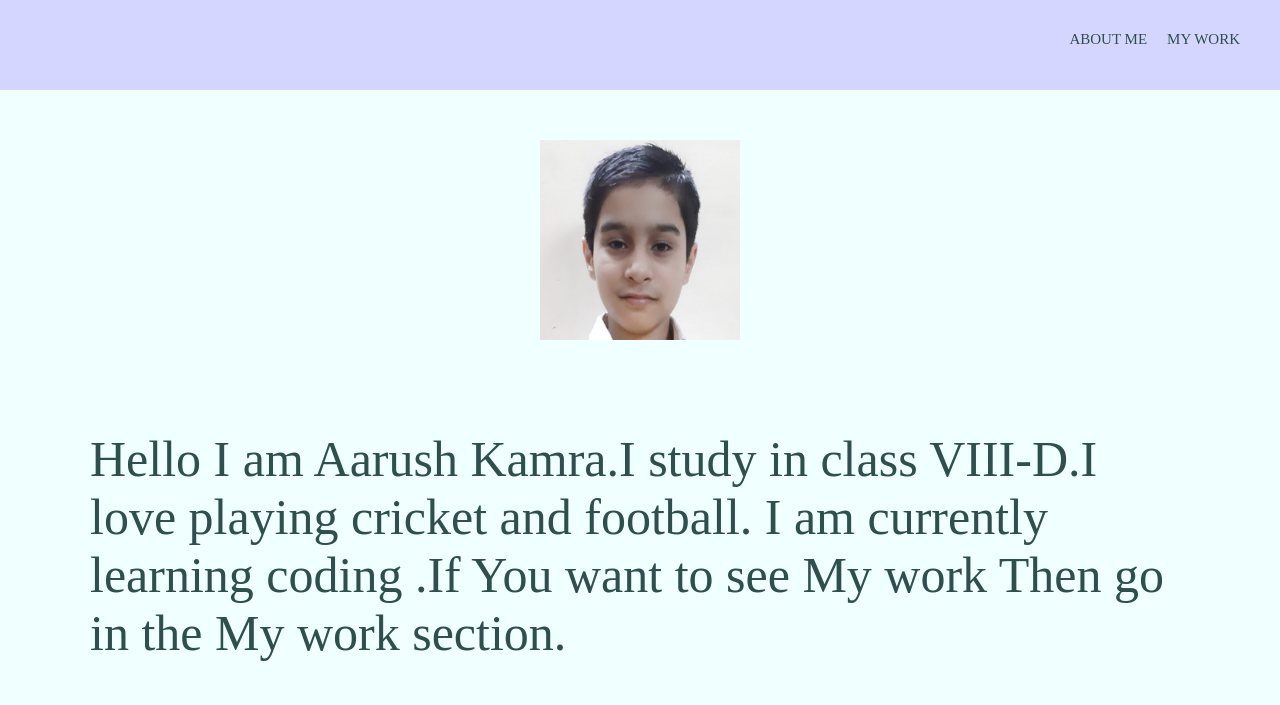
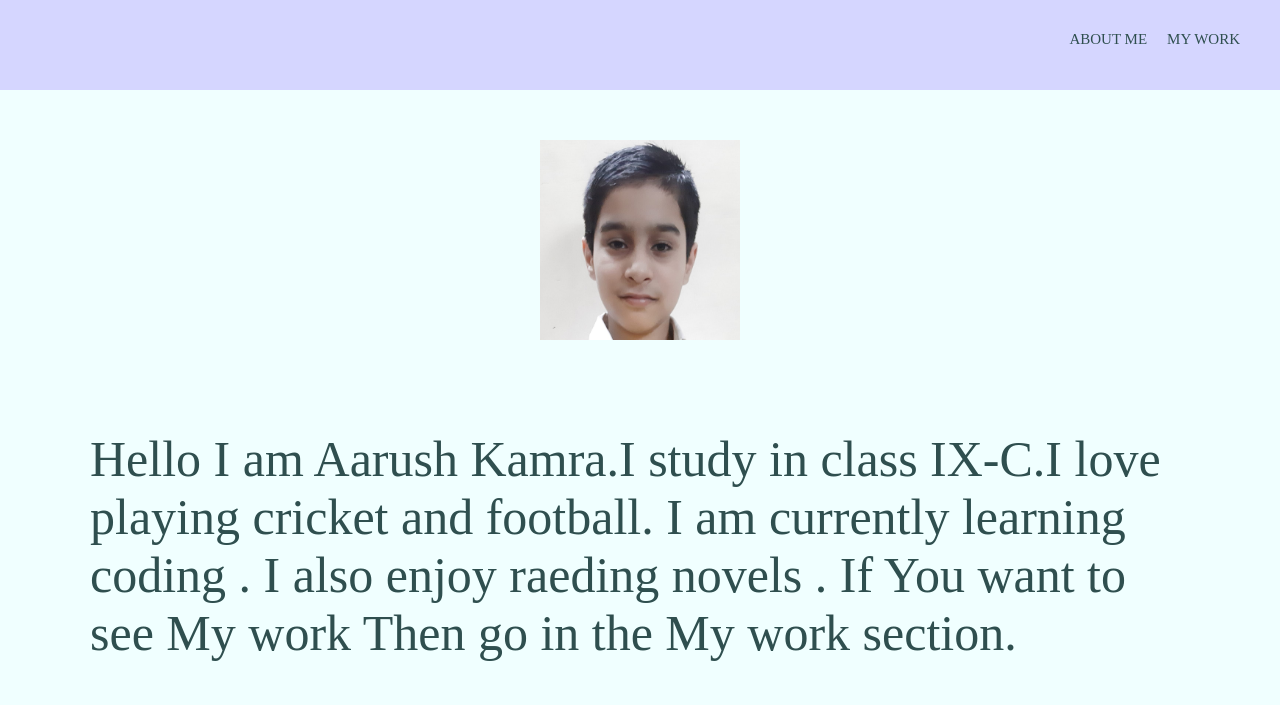
Before and after one commit to Aarushchamp/Aarushchamp.github.io, a plain HTML site: page index.html in a window 1280 px wide. Drawn offline with Linux system fonts and the light colour scheme.

Commit message:
Update index.html

```diff
--- a/index.html
+++ b/index.html
@@ -21,8 +21,8 @@
     <div class= "profile-image">
         <img src="Aarush.jpg.jpg" alt="Aarush.jpg.jpg" style="width: 200px;height:200px;">
         <p>
-            Hello I am Aarush Kamra.I study in class VIII-D.I love playing cricket and football.
-            I am currently learning coding .If You want to see My work Then go in the My work section.
+            Hello I am Aarush Kamra.I study in class IX-C.I love playing cricket and football.
+            I am currently learning coding . I also enjoy raeding novels . If You want to see My work Then go in the My work section.
 
         </p>
     </div>
```
